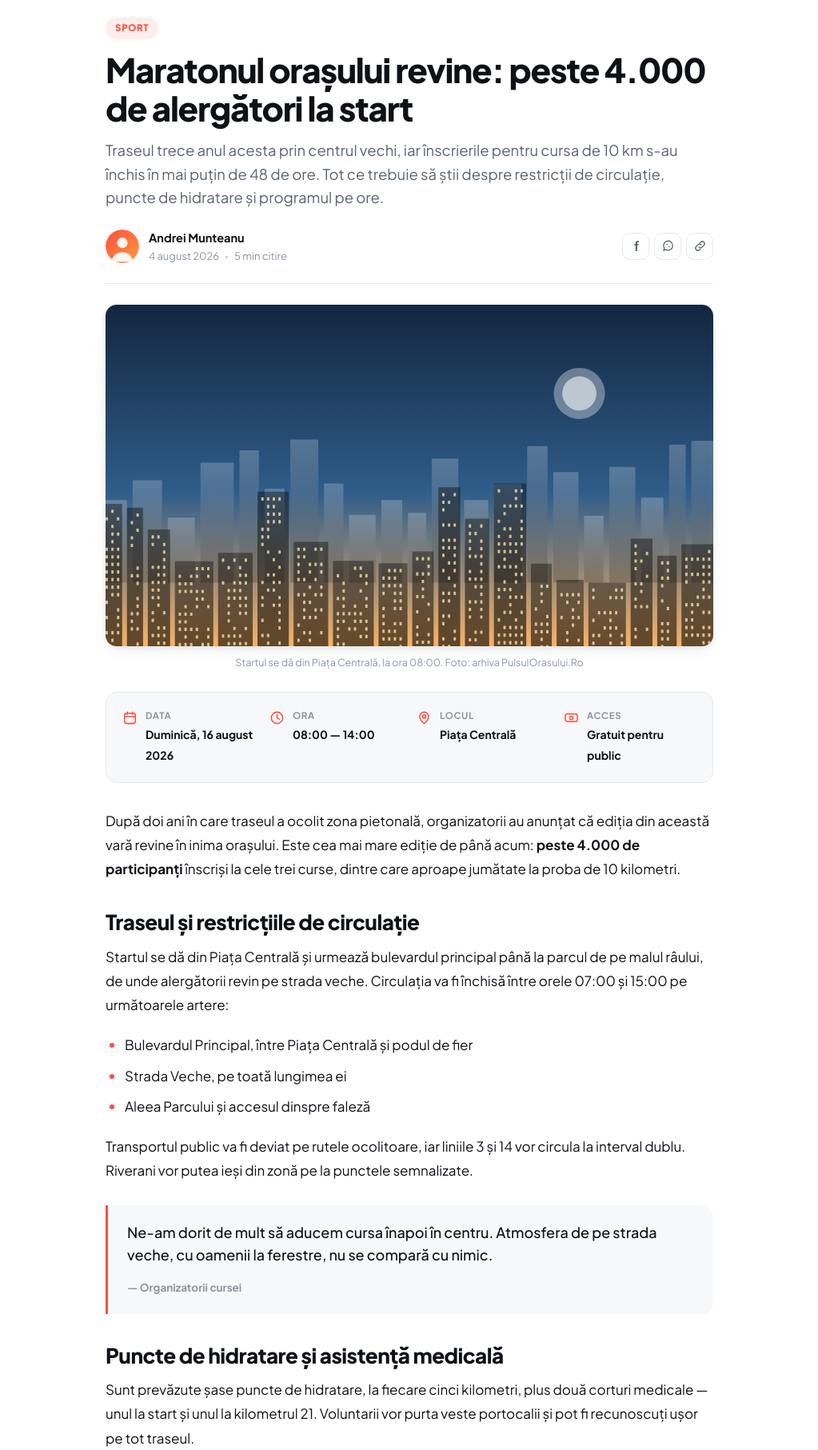
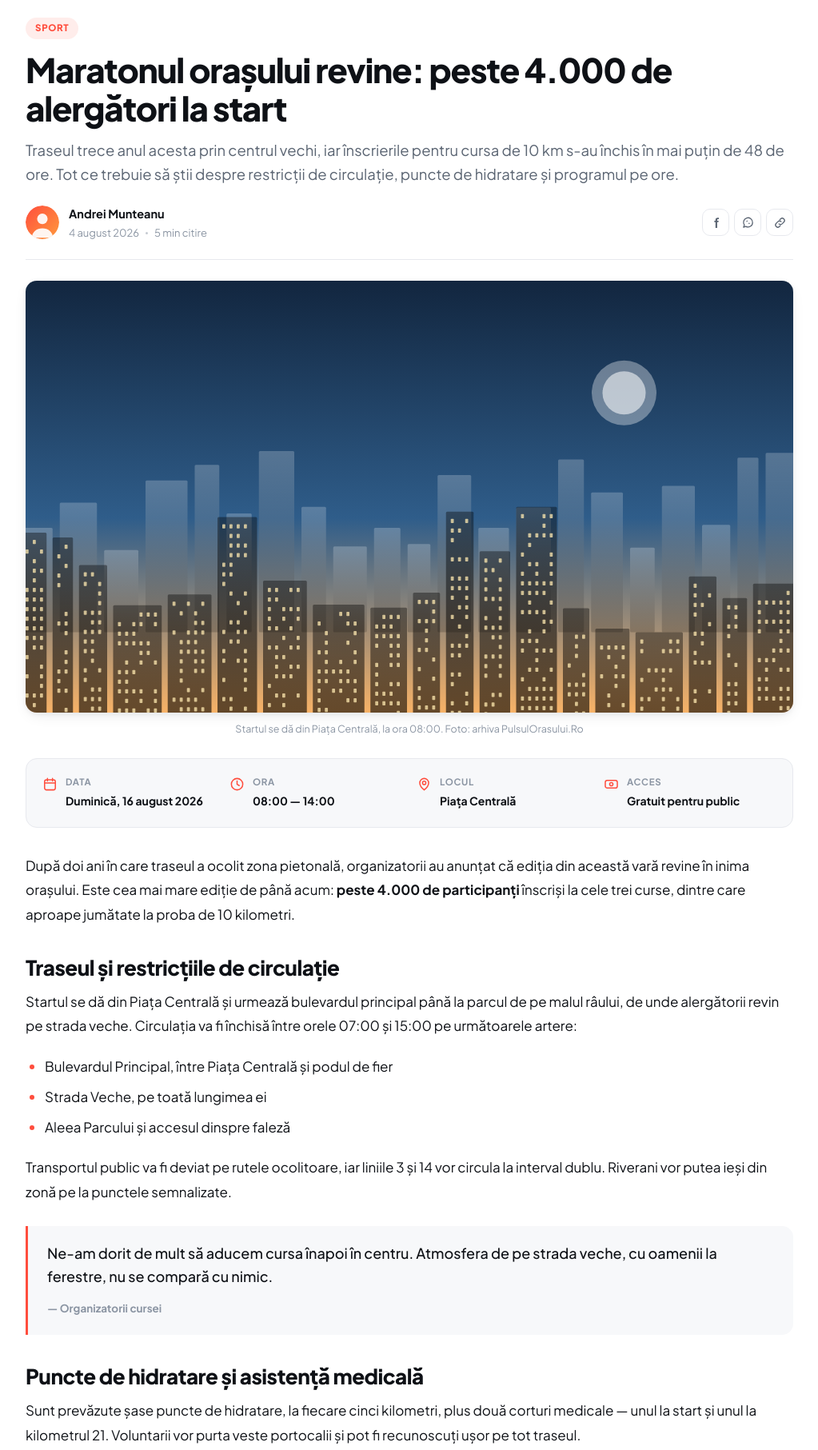
Before and after one commit to mrsilviuro/Pulsul-Orasului, a PHP site: page /articol.html in a window 1280 px wide. Shown: the part 128-1941 px from the top of the page at 80% size, without its empty margins (128-1151 px from the left). Run offline with PHP 8.4, Linux system fonts and the light colour scheme.

Commit message:
Articolul folosește toată lățimea containerului
Elimină max-width-ul de 760px de pe .post, ca titlul, imaginea, textul,
caseta de participare și taburile să ajungă la 1000px, ca restul paginilor.

Co-Authored-By: Claude Opus 5 <noreply@anthropic.com>
Claude-Session: https://claude.ai/code/session_01KN25GiDrNHAb79i1it36P9

```diff
--- a/assets/css/style.css
+++ b/assets/css/style.css
@@ -731,7 +731,10 @@ main { padding-block: 46px 64px; }
 .crumbs a:hover { color: var(--brand); }
 .crumbs__current { color: var(--text-soft); font-weight: 600; }
 
-.post { max-width: 760px; margin-inline: auto; }
+/* Articolul folosește toată lățimea containerului (1000px).
+   Dacă vrei rândurile mai scurte, la citit mai comod, pune aici un
+   max-width (ex. 760px) — restul paginii rămâne neschimbat. */
+.post { width: 100%; margin-inline: auto; }
 
 .post__cat {
   display: inline-block;
```
